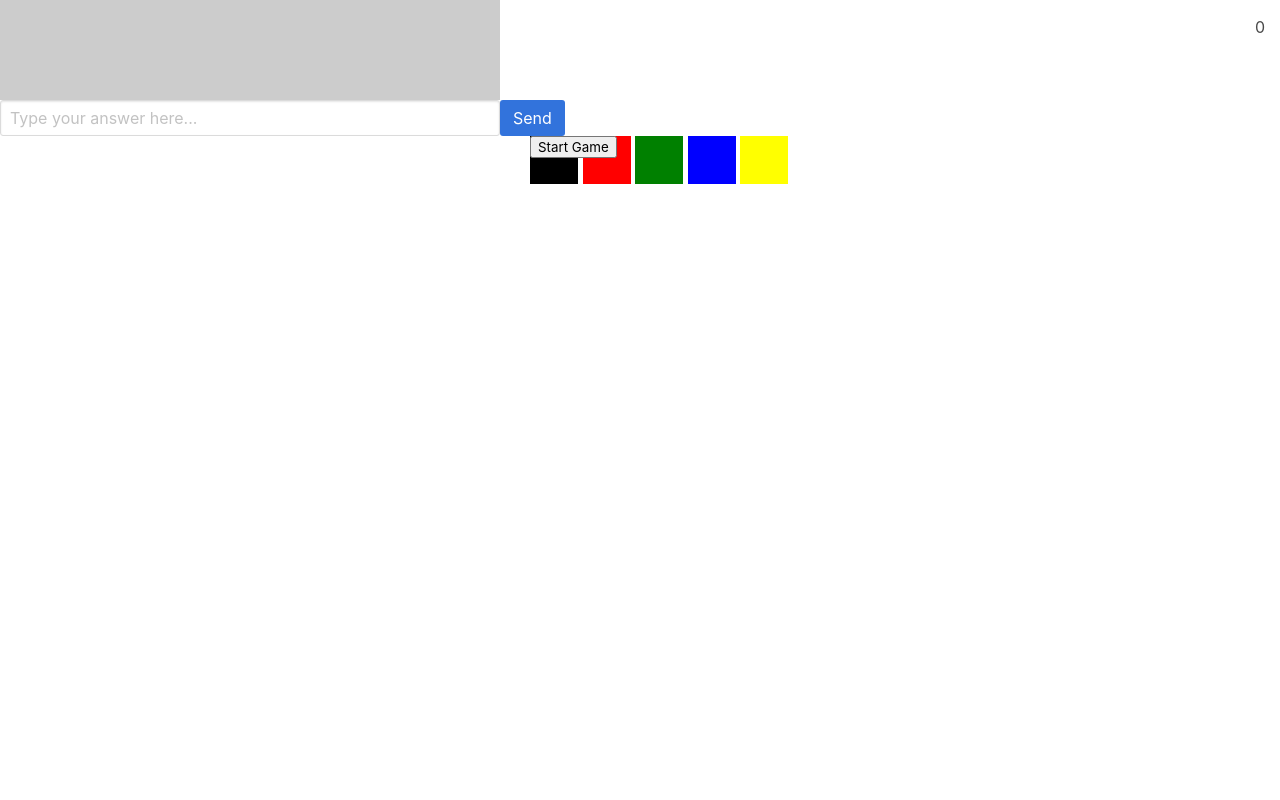
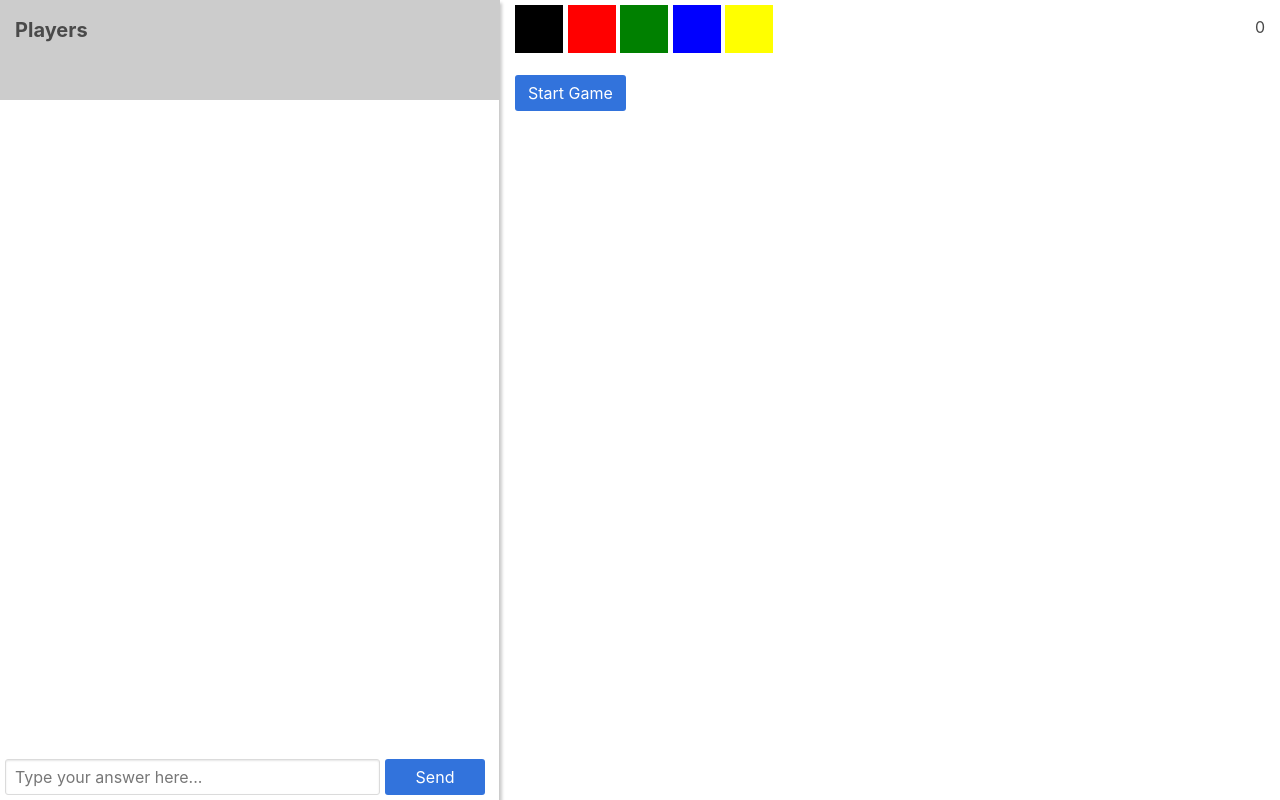
Before and after one commit to JSneak/Pictionary-Quizlet, a website: page public/hostWhiteboard.html in a window 1280 px wide. Shown: the top 800 px of the page. Drawn offline with nearby package versions, Linux system fonts and the light colour scheme; no server answers.

```diff
--- a/public/css/style.css
+++ b/public/css/style.css
@@ -44,6 +44,8 @@
 
 .colors {
   position: fixed;
+  top: 5px;
+  left: 515px;
 }
 
 .color {
@@ -75,6 +77,20 @@
   right: 15px;
 }
 
+#send {
+  width: 100px;
+  position: absolute;
+  bottom: 5px;
+  left: 385px;
+}
+
+#msg-input {
+  width: 375px;
+  position: absolute;
+  bottom: 5px;
+  left: 5px;
+}
+
 .hidden {
   display: none;
 }
@@ -82,3 +98,45 @@
 .visible {
   display: block;
 }
+
+#sButton {
+  top: 75px;
+  left: 515px;
+}
+
+#chat-box {
+  padding: 15px;
+}
+
+h3 {
+  font-weight: bold !important;
+  font-size: 1.25rem !important;
+}
+
+input[type=text] {
+  color: #333;
+}
+
+input[type=text]::-webkit-input-placeholder { /* Chrome/Opera/Safari */
+  color: #777;
+}
+input[type=text]::-moz-placeholder { /* Firefox 19+ */
+  color: #777;
+}
+input[type=text]:-ms-input-placeholder { /* IE 10+ */
+  color: #777;
+}
+input[type=text]:-moz-placeholder { /* Firefox 18- */
+  color: #777;
+}
+
+.chat {
+  border-right: 1px solid #ccc;
+  height: 100vh;
+  box-shadow: 2px 3px 3px #ccc;
+}
+
+canvas {
+  width: 500px;
+  height: 500px;
+}
--- a/public/hostWhiteboard.html
+++ b/public/hostWhiteboard.html
@@ -12,19 +12,19 @@
 
   <div class="chat">
     <div class="names">
-
+      <h3>Players</h3>
     </div>
     <div id="chat-box">
 
     </div>
     <input type="text" id="msg-input" class="input" placeholder="Type your answer here...">
-    <input type="button" value="Send" onclick="send()" class="button is-link">
+    <input type="button" value="Send" onclick="send()" class="button is-link" id="send">
   </div>
 
   <div class="main">
     <p id="countdown">0</p>
     <p id="msg"></p>
-    <input type='button' id="sButton" onClick="startGame()" value="Start Game" class="visible">
+    <input type='button' id="sButton" onClick="startGame()" value="Start Game" class="visible button is-link">
     <canvas id="canvas" class="whiteboard" ></canvas>
 
     <div class="colors">
--- a/public/js/whiteboard.js
+++ b/public/js/whiteboard.js
@@ -30,7 +30,7 @@
 
 function send() {
   checkCorrectWord()
-  socket.emit("chat", getCookie("name") + ": " + document.getElementById("msg-input").value);
+  socket.emit("chat", "<b>" + getCookie("name") + ": </b>" + document.getElementById("msg-input").value);
   document.getElementById("msg-input").value = "";
 }
 
@@ -57,13 +57,13 @@
 socket.on("receive names", function(data) {
   for (var i = 0; i < data.length; i++) {
     var name = data[i].userName;
-    document.getElementsByClassName("names")[0].innerHTML += "<p>" + name + "</p>";
+    document.getElementsByClassName("names")[0].innerHTML += "<p>" + name + " - 0</p>";
   }
 });
 
 socket.on("new name", function(data) {
   var name = data.userName;
-  document.getElementsByClassName("names")[0].innerHTML += "<p>" + name + "</p>";
+  document.getElementsByClassName("names")[0].innerHTML += "<p>" + name + " - 0</p>";
 });
 
 socket.on("countdown", function(data) {
```
Also changed, not shown: public/whiteboard.html (+1 -1 lines).
